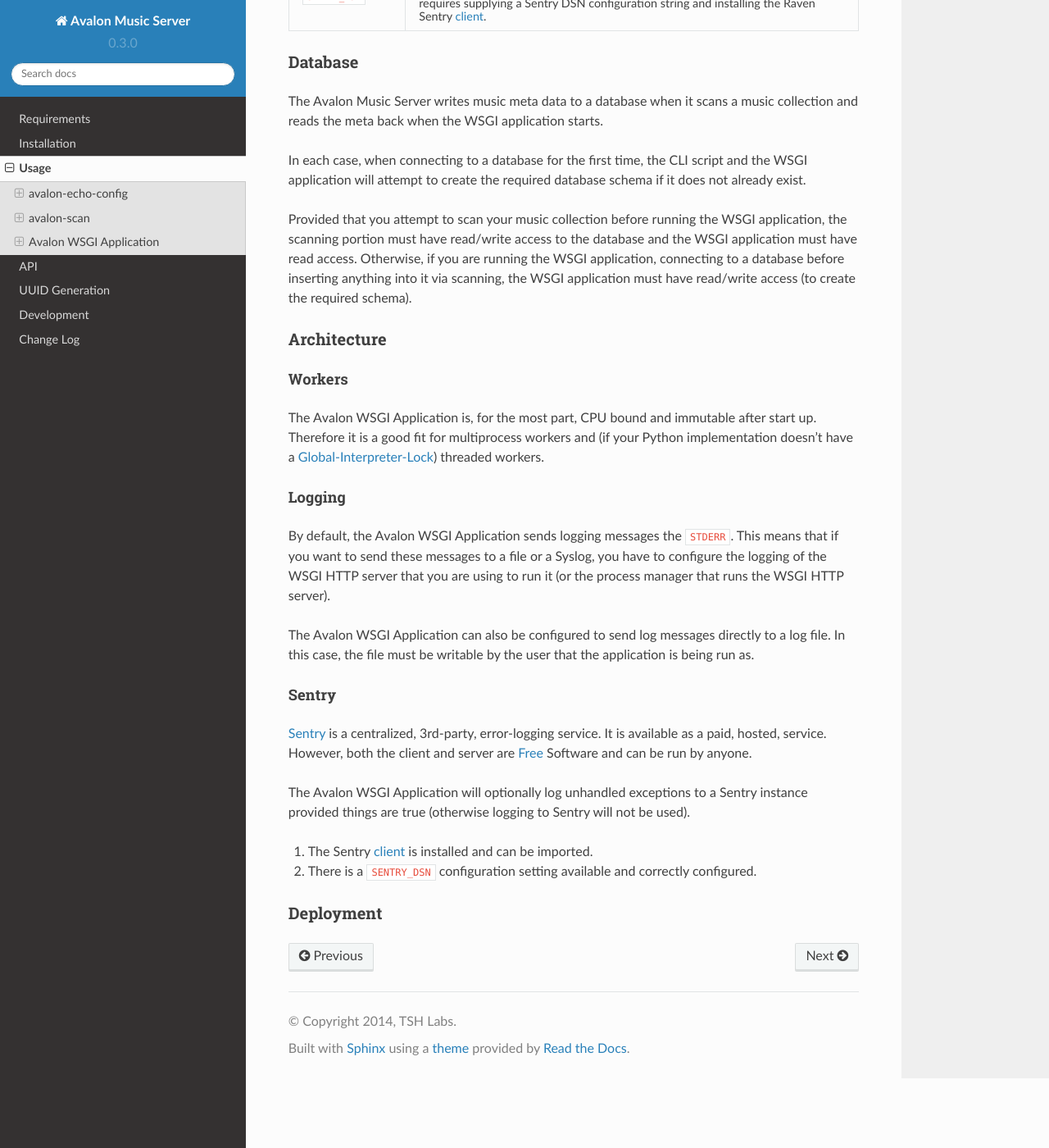
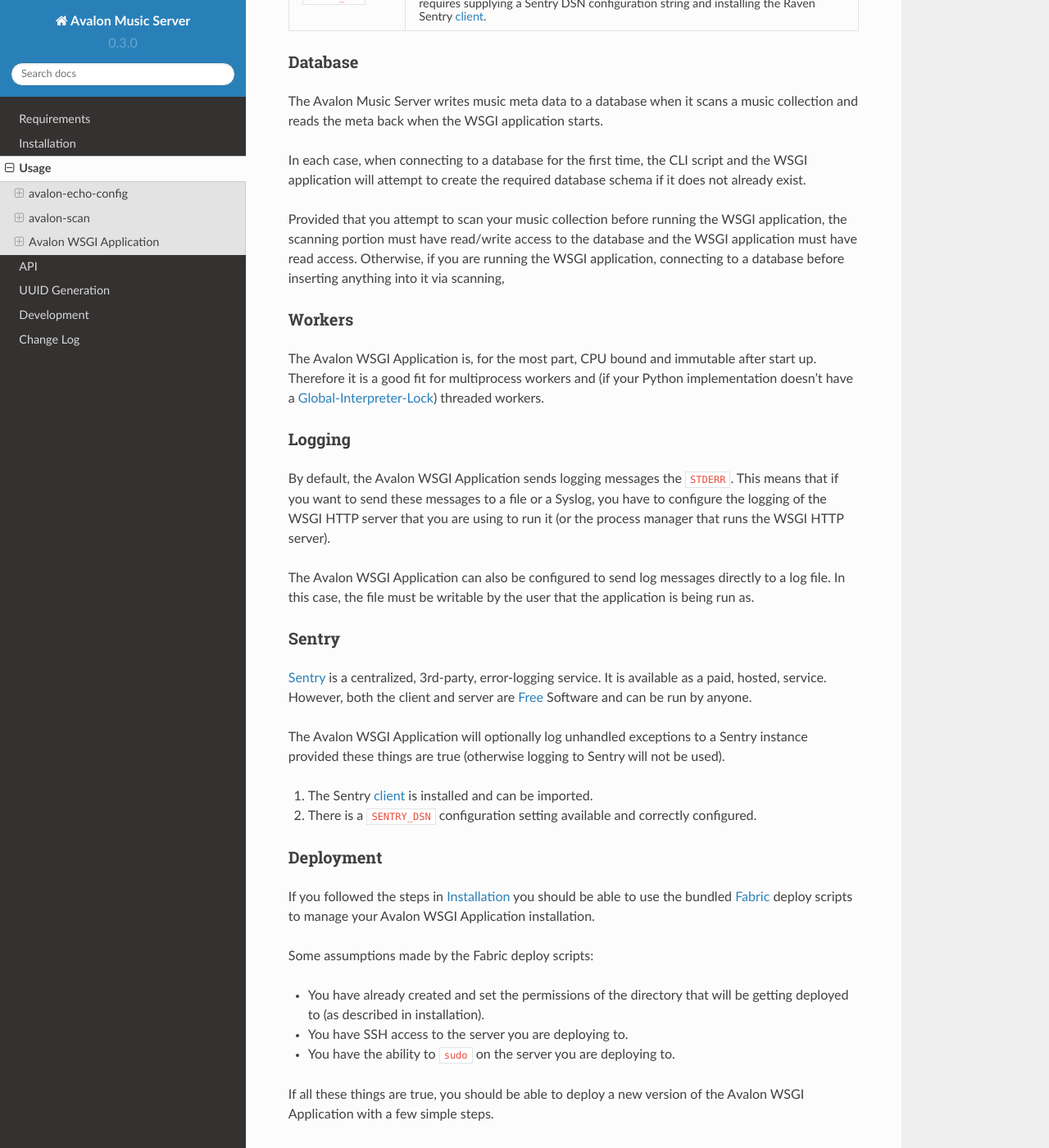
Before and after one commit to 56quarters/avalonms, a Sphinx documentation site: the page built from doc/source/usage.rst, in a window 1280 px wide and 1400 px high, scrolled down 3502 px. Shown: the whole window at 82% size. Built offline with Sphinx 7.4.7 and the Read the Docs theme 2.0.0, drawn with Linux system fonts in a browser that asks for light colours; some of the changed text lies outside the part shown.

Commit message:
Deploy docs

```diff
--- a/doc/source/usage.rst
+++ b/doc/source/usage.rst
@@ -194,20 +194,16 @@
 application, the scanning portion must have read/write access to the database and
 the WSGI application must have read access. Otherwise, if you are running the WSGI
 application, connecting to a database before inserting anything into it via scanning,
-the WSGI application must have read/write access (to create the required schema).
-
-Architecture
-^^^^^^^^^^^^
 
 Workers
-=======
+^^^^^^^
 
 The Avalon WSGI Application is, for the most part, CPU bound and immutable after start
 up. Therefore it is a good fit for multiprocess workers and (if your Python implementation
 doesn't have a Global-Interpreter-Lock_) threaded workers.
 
 Logging
-=======
+^^^^^^^
 
 By default, the Avalon WSGI Application sends logging messages the ``STDERR``. This means
 that if you want to send these messages to a file or a Syslog, you have to configure the
@@ -219,14 +215,15 @@
 run as.
 
 Sentry
-======
+^^^^^^
 
 Sentry_ is a centralized, 3rd-party, error-logging service. It is available as a
 paid, hosted, service. However, both the client and server are Free_ Software and
 can be run by anyone.
 
 The Avalon WSGI Application will optionally log unhandled exceptions to a Sentry
-instance provided things are true (otherwise logging to Sentry will not be used).
+instance provided these things are true (otherwise logging to Sentry will not be
+used).
 
 #. The Sentry client_ is installed and can be imported.
 #. There is a ``SENTRY_DSN`` configuration setting available and correctly configured.
@@ -234,8 +231,32 @@
 Deployment
 ^^^^^^^^^^
 
+If you followed the steps in :doc:`installation` you should be able to use the
+bundled Fabric_ deploy scripts to manage your Avalon WSGI Application installation.
 
+Some assumptions made by the Fabric deploy scripts:
 
+* You have already created and set the permissions of the directory that will be
+  getting deployed to (as described in installation).
+* You have SSH access to the server you are deploying to.
+* You have the ability to ``sudo`` on the server you are deploying to.
+
+If all these things are true, you should be able to deploy a new version of the
+Avalon WSGI Application with a few simple steps.
+
+First, make sure the build environment is clean and then generate packages to install. ::
+
+    fab clean build.released
+
+Next, upload the generated packages, and install them. ::
+
+    fab -H api.example.com deploy
+
+Restart the Avalon WSGI Application if it's already running. ::
+
+    fab -H api.example.com app.restart
+
+That's it! The Avalon WSGI Application should now be running on your server.
 
 .. _SQLAlchemy: http://docs.sqlalchemy.org/en/latest/core/engines.html#database-urls
 .. _Gunicorn: http://gunicorn.org
@@ -246,3 +267,4 @@
 .. _client: https://pypi.python.org/pypi/raven
 .. _Global-Interpreter-Lock: https://wiki.python.org/moin/GlobalInterpreterLock
 .. _Free: https://github.com/getsentry/sentry
+.. _Fabric: http://www.fabfile.org/
```
